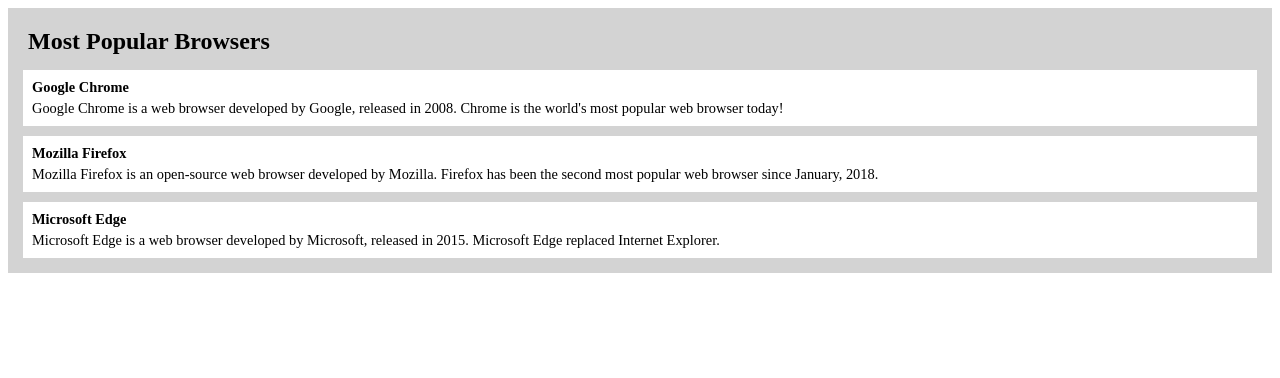
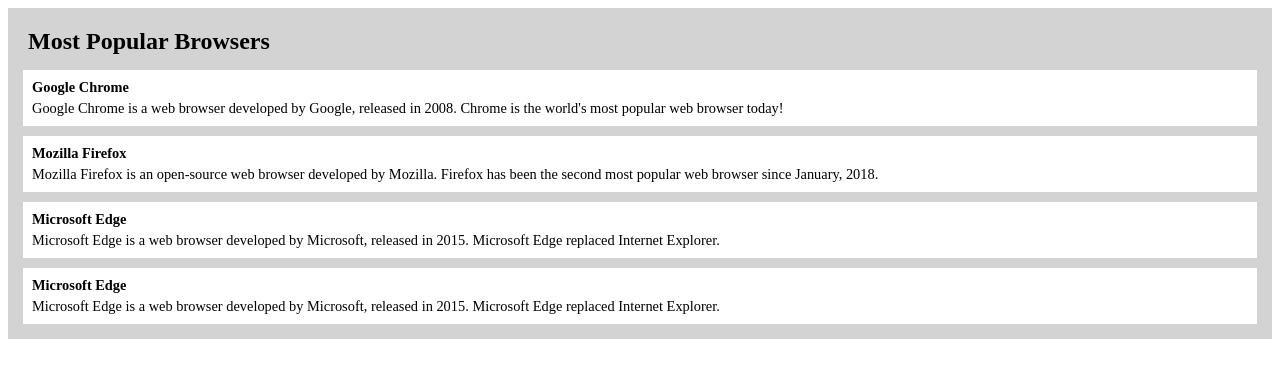
Before and after one commit to shoebpathan/testApp, a plain HTML site: page index.html in a window 1280 px wide. Drawn offline with Linux system fonts and the light colour scheme.

Commit message:
added article

```diff
--- a/index.html
+++ b/index.html
@@ -4,7 +4,7 @@
     <meta charset="UTF-8">
     <meta name="viewport" content="width=device-width, initial-scale=1.0">
     <title>HTML</title>
-    <link rel="stylesheet" href="styles.css" type="text/css">
+    <link rel="stylesheet" href="./styles.css" type="text/css">
 </head>
 <body>
     <article class="all-browser">
@@ -23,6 +23,10 @@
             <h2>Microsoft Edge</h2>
             <p>Microsoft Edge is a web browser developed by Microsoft, released in 2015. Microsoft Edge replaced Internet Explorer.</p>
         </article>
+        <article class="browser">
+            <h2>Microsoft Edge</h2>
+            <p>Microsoft Edge is a web browser developed by Microsoft, released in 2015. Microsoft Edge replaced Internet Explorer.</p>
+        </article>
     </article>
 </body>
 </html>
```
